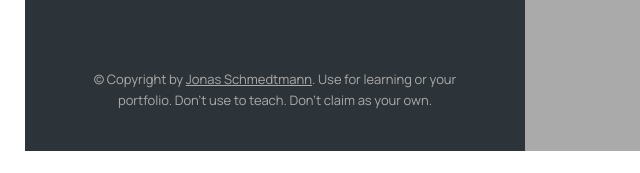
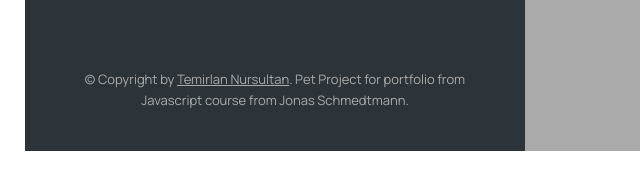
Before and after one commit to TemirlanNursultan/mapty, a plain HTML site: page index.html in a window 1280 px wide. Shown: the part 624-797 px from the top of the page, 0-640 px from the left. Drawn offline with nearby package versions, Linux system fonts and the light colour scheme.

Commit message:
Update index.html
Footer update

```diff
--- a/index.html
+++ b/index.html
@@ -124,9 +124,8 @@
           class="twitter-link"
           target="_blank"
           href="https://twitter.com/jonasschmedtman"
-          >Jonas Schmedtmann</a
-        >. Use for learning or your portfolio. Don't use to teach. Don't claim
-        as your own.
+          >Temirlan Nursultan</a
+        >. Pet Project for portfolio from Javascript course from Jonas Schmedtmann.
       </p>
     </div>
 
```
